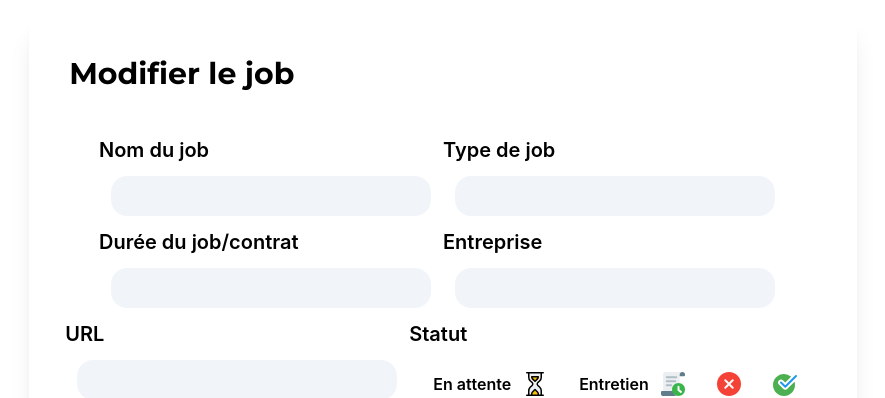
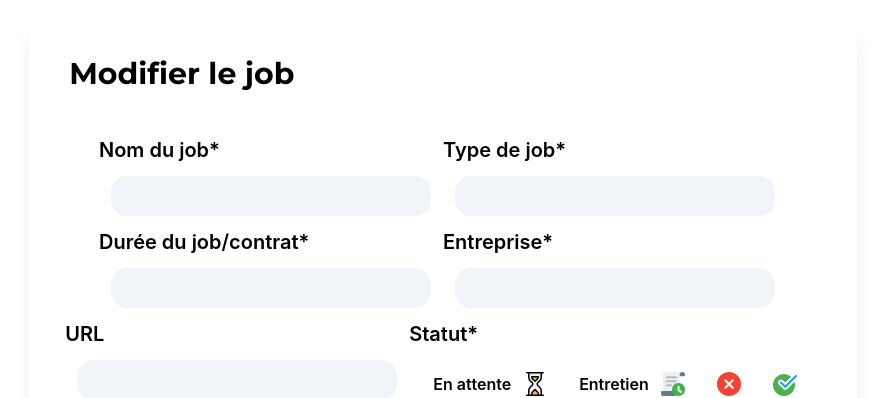
Before and after one commit to EliasLd/SourceJob, a React (Create React App) app in the folder client/: page /api/jobs/edit/1 in a window 1280 px wide. Shown: the part 200-598 px from the top of the page, without its empty margins (197-1082 px from the left). Built offline with nearby package versions, Linux system fonts and the light colour scheme; no server answers.

Commit message:
added loading and error handling during login/signup

```diff
--- a/client/src/auth/login.jsx
+++ b/client/src/auth/login.jsx
@@ -3,6 +3,7 @@ import axios from 'axios';
 import { Link } from 'react-router-dom';
 import { useState } from 'react';
 import { useNavigate } from "react-router-dom";
+import load from '../assets/loading.svg';
 
 export default function Login(){
     const navigate = useNavigate();
@@ -10,7 +11,9 @@ export default function Login(){
     const [datas, setDatas] = useState({
         email: '',
         password: ''
-    })
+    });
+    const [loading, setLoading] = useState(false);
+    const [err, setErr] = useState(null);
 
     const handleChange = (e) => {
         const {name, value} = e.target;
@@ -22,6 +25,7 @@ export default function Login(){
     const handleSubmit = async (e) => {
         e.preventDefault();
         try {
+            setLoading(true);
             const response = await axios.post('https://sourcejob.onrender.com/api/auth/login', datas);
             console.log(response.data);
             const token = response.data.token;
@@ -30,6 +34,9 @@ export default function Login(){
             navigate('/api/jobs');
         } catch (error) {
             console.error('Erreur lors de la connexion:', error);
+            setErr('Erreur lors de la connexion')
+        } finally {
+            setLoading(false);
         }
     };
 
@@ -37,18 +44,30 @@ export default function Login(){
         <div className="bg-sky bg-no-repeat bg-cover bg-center bg-fixed w-screen h-screen relative">
             <div className="absolute inset-0 flex justify-center items-center">
                 <div className=' backdrop-blur-3xl border border-slate-400  rounded-xl px-5 xs:px-16 py-5'>
-                    <h2 className='p-4 text-3xl text-white font-sans font-bold'>Rejoignez nous <br/>    aujourd'hui !</h2>
+                    <h2 className='p-4 text-3xl text-white font-sans font-bold'>Rejoignez nous <br/> aujourd'hui !</h2>
                     <div className='py-2'>
                         <h3 className='text-slate-200 px-5 text-sm font-inter font-semibold'>Connectez vous ou créez un compte</h3>
                     </div>
+                    {err && <div className='mt-4 p-2 rounded-full bg-red-600 flex justify-center'>
+                                <p className='text-white font-inter text-xs'>{err}</p>
+                            </div>}
                     <div className='flex flex-col justify-center'>
                         <form onSubmit={handleSubmit}>
-                            <input type='text' name='email' value={datas.email} onChange={handleChange} placeholder='Email...'
+                            <input type='text' name='email' value={datas.email} onChange={handleChange} onClick={() => setErr(null)} placeholder='Email...'
                              className='m-5 p-3 flex flex-col w-60 xs:w-80 bg-slate-300 rounded-2xl transition ease-in-out duration-300 focus:scale-110 focus:bg-white'/>
-                            <input type='password' name='password' value={datas.password} onChange={handleChange} placeholder='Mot de passe...'
+                            <input type='password' name='password' value={datas.password} onChange={handleChange} onClick={() => setErr(null)} placeholder='Mot de passe...'
                              className='m-5 p-3 flex flex-col w-60 xs:w-80 bg-slate-300 rounded-2xl transition ease-in-out duration-300 focus:scale-110 focus:bg-white'/>
                             <div className='flex justify-center'>
-                                <button className='m-5 p-2 px-10 shadow-xl text-white bg-blue-600 rounded-lg transition ease-in-out duration-300 hover: hover:scale-110'>Se connecter</button>
+                                <button className='m-5 p-2 px-10 shadow-xl text-white bg-blue-600 rounded-lg transition ease-in-out duration-300 hover: hover:scale-110' disabled={loading}>
+                                    {loading ? (
+                                        <div className='flex flex-row items-center gap-x-4'>
+                                            <span>Connexion en cours... </span>
+                                            <img src={load} className='animate-spin w-5 h-5' />
+                                        </div>
+                                    ) : (
+                                        'Se connecter'
+                                    )}
+                                </button>
                             </div>
                         </form>
                         <div className='flex flex-row items-center justify-center'>
--- a/client/src/components/AddJob.jsx
+++ b/client/src/components/AddJob.jsx
@@ -110,7 +110,7 @@ export default function JobForm() {
                     <form onSubmit={handleSubmit} className='flex flex-col justify-center items-center p-2 xxs:p-5 rounded-3xl'>
                         <div className='flex flex-col sm:flex-row'>
                             <label>
-                            <p className='font-inter font-semibold  text-xl'>Nom du job</p>
+                            <p className='font-inter font-semibold  text-xl'>Nom du job*</p>
                             <input
                                 type="text"
                                 name="jobName"
@@ -120,7 +120,7 @@ export default function JobForm() {
                             />
                         </label>
                         <label>
-                            <p className='font-inter font-semibold text-xl'>Type de job</p>
+                            <p className='font-inter font-semibold text-xl'>Type de job*</p>
                             <input
                                 type="text"
                                 name="jobType"
@@ -132,7 +132,7 @@ export default function JobForm() {
                         </div>
                         <div className='flex flex-col sm:flex-row'>
                             <label>
-                            <p className='font-inter font-semibold text-xl'>Durée du job/contrat</p>
+                            <p className='font-inter font-semibold text-xl'>Durée du job/contrat*</p>
                             <input
                                 type="text"
                                 name="jobDuration"
@@ -142,7 +142,7 @@ export default function JobForm() {
                             />
                         </label>
                         <label>
-                            <p className='font-inter font-semibold text-xl'>Entreprise</p>
+                            <p className='font-inter font-semibold text-xl'>Entreprise*</p>
                             <input
                                 type="text"
                                 name="Company"
@@ -164,7 +164,7 @@ export default function JobForm() {
                             />
                         </label>
                         <label>
-                                <p className='font-inter font-semibold  text-xl'>Statut</p>
+                                <p className='font-inter font-semibold  text-xl'>Statut*</p>
                                 <div className='flex flex-col xxs:flex-row gap-x-2 p-3'>
                                     <button type="button" onClick={() => handleStatusChange('En attente')}>
                                         <div className={`p-3 rounded-full ${jobStatus === 'En attente' ? 'bg-slate-200' : ''} hover:bg-slate-200 flex flex-row gap-x-3 items-center font-inter font-semibold`}>
--- a/client/src/components/Edit.jsx
+++ b/client/src/components/Edit.jsx
@@ -99,7 +99,7 @@ export default function Edit() {
                 <form onSubmit={handleSubmit} className='flex flex-col justify-center items-center p-2 xxs:p-5 rounded-3xl' >
                     <div className='flex flex-col sm:flex-row'>
                         <label>
-                            <p className='font-inter font-semibold  text-xl'>Nom du job</p>
+                            <p className='font-inter font-semibold  text-xl'>Nom du job*</p>
                             <input
                                 type="text"
                                 name="jobName"
@@ -109,7 +109,7 @@ export default function Edit() {
                             />
                         </label>
                         <label>
-                            <p className='font-inter font-semibold text-xl'>Type de job</p>
+                            <p className='font-inter font-semibold text-xl'>Type de job*</p>
                             <input
                                 type="text"
                                 name="jobType"
@@ -121,7 +121,7 @@ export default function Edit() {
                     </div>
                     <div className='flex flex-col sm:flex-row'>
                         <label>
-                            <p className='font-inter font-semibold text-xl'>Durée du job/contrat</p>
+                            <p className='font-inter font-semibold text-xl'>Durée du job/contrat*</p>
                             <input
                                 type="text"
                                 name="jobDuration"
@@ -131,7 +131,7 @@ export default function Edit() {
                             />
                         </label>
                         <label>
-                            <p className='font-inter font-semibold text-xl'>Entreprise</p>
+                            <p className='font-inter font-semibold text-xl'>Entreprise*</p>
                             <input
                                 type="text"
                                 name="Company"
@@ -153,7 +153,7 @@ export default function Edit() {
                             />
                         </label>
                         <label>
-                            <p className='font-inter font-semibold text-xl'>Statut</p>
+                            <p className='font-inter font-semibold text-xl'>Statut*</p>
                             <div className='flex flex-col xxs:flex-row gap-x-2 p-3'>
                                 <button type="button" onClick={() => handleStatusChange('En attente')}>
                                         <div className={`p-3 rounded-full ${jobStatus === 'En attente' ? 'bg-slate-200' : ''} hover:bg-slate-200 flex flex-row gap-x-3 items-center font-inter font-semibold`}>
```
Also changed, not shown: client/src/auth/signUp.jsx (+24 -4 lines), client/src/assets/loading.svg (added).
